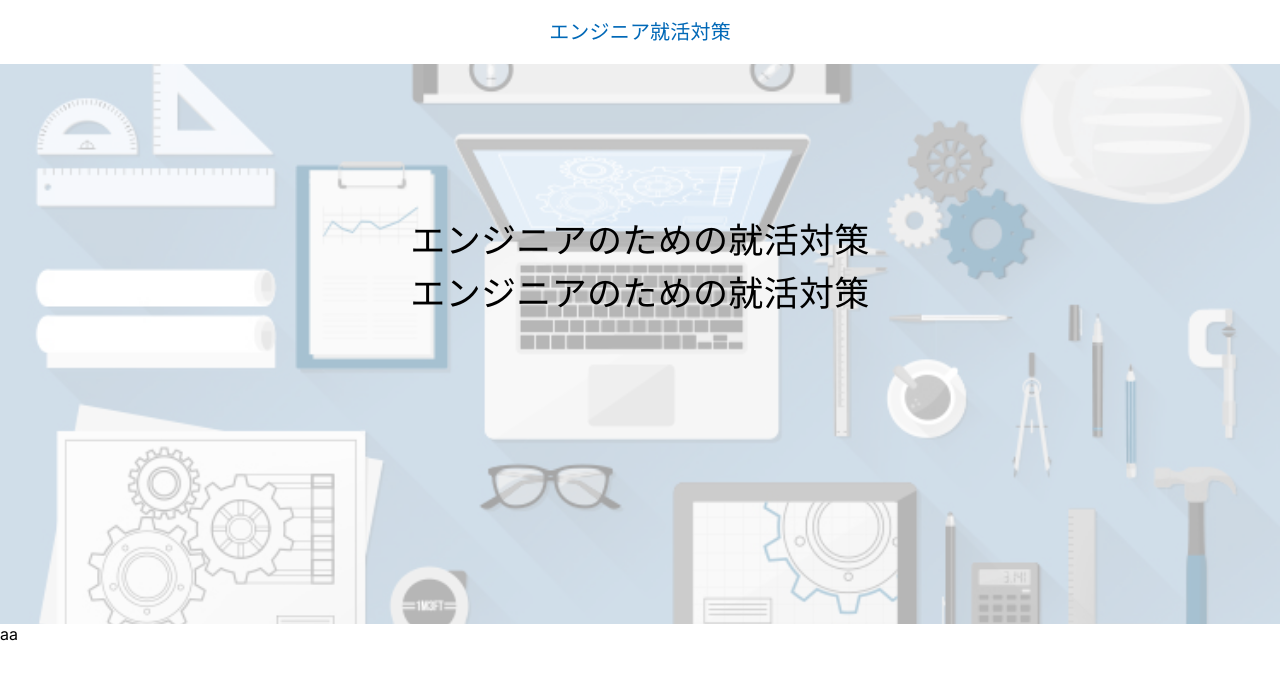
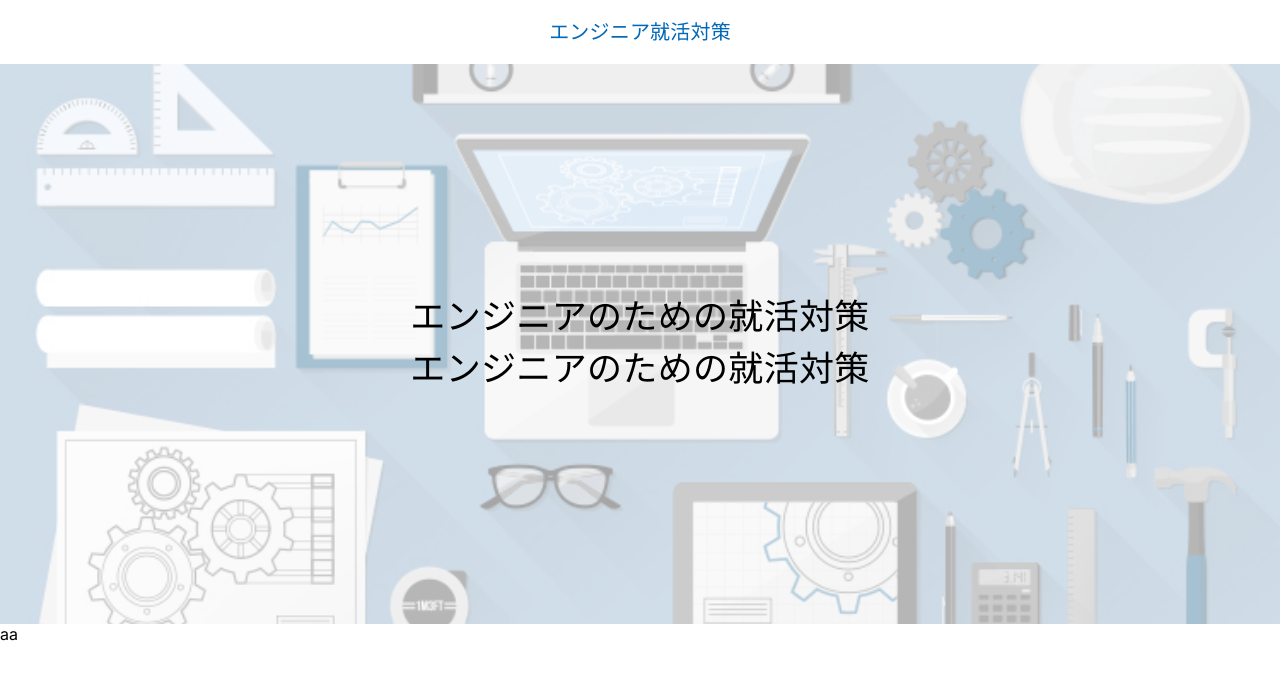
Before and after one commit to Peach-Tech0927/thank-you-jin, a Next.js app: page / in a window 1280 px wide. Shown: the top 680 px of the page. Built offline with nearby package versions, Linux system fonts and the light colour scheme.

Commit message:
justifyContent=centerの追加

```diff
--- a/app/components/Subheader.tsx
+++ b/app/components/Subheader.tsx
@@ -12,13 +12,13 @@ const Subheader = () => {
         backgroundSize: "cover",
       }}
     >
-      <Box height={"100%"} sx={{ background: "rgba(255, 255, 255, 0.65) " }}>
+      <Box height={"100%"} sx={{ background: "rgba(255, 255, 255, 0.65)" }}>
         <Box
           display={"flex"}
           flexDirection={"column"}
+          justifyContent={"center"}
           alignItems={"center"}
           height={"100%"}
-          paddingY={19}
         >
           <Typography fontSize={{ xs: 25, md: 35 }}>
             エンジニアのための就活対策
```
